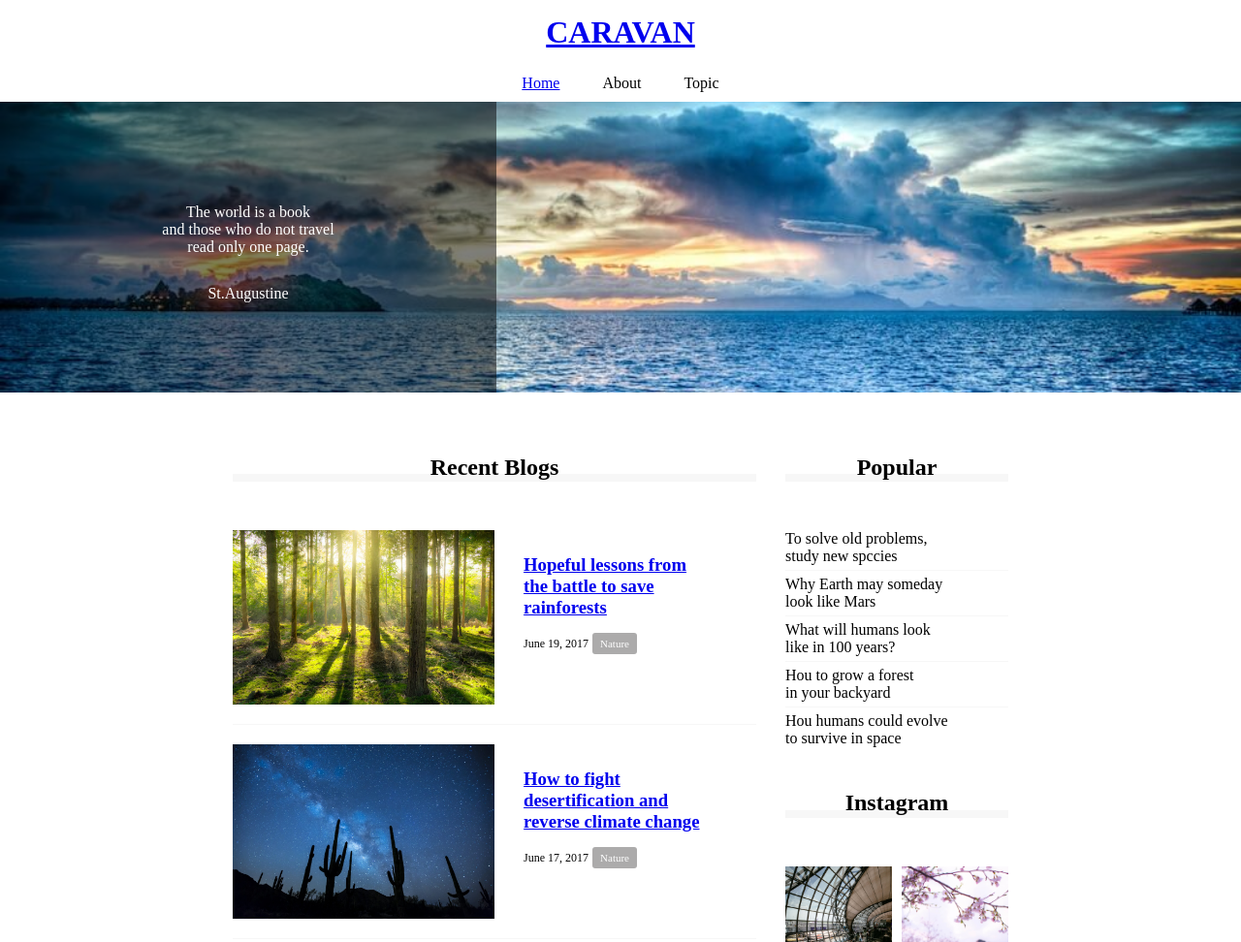
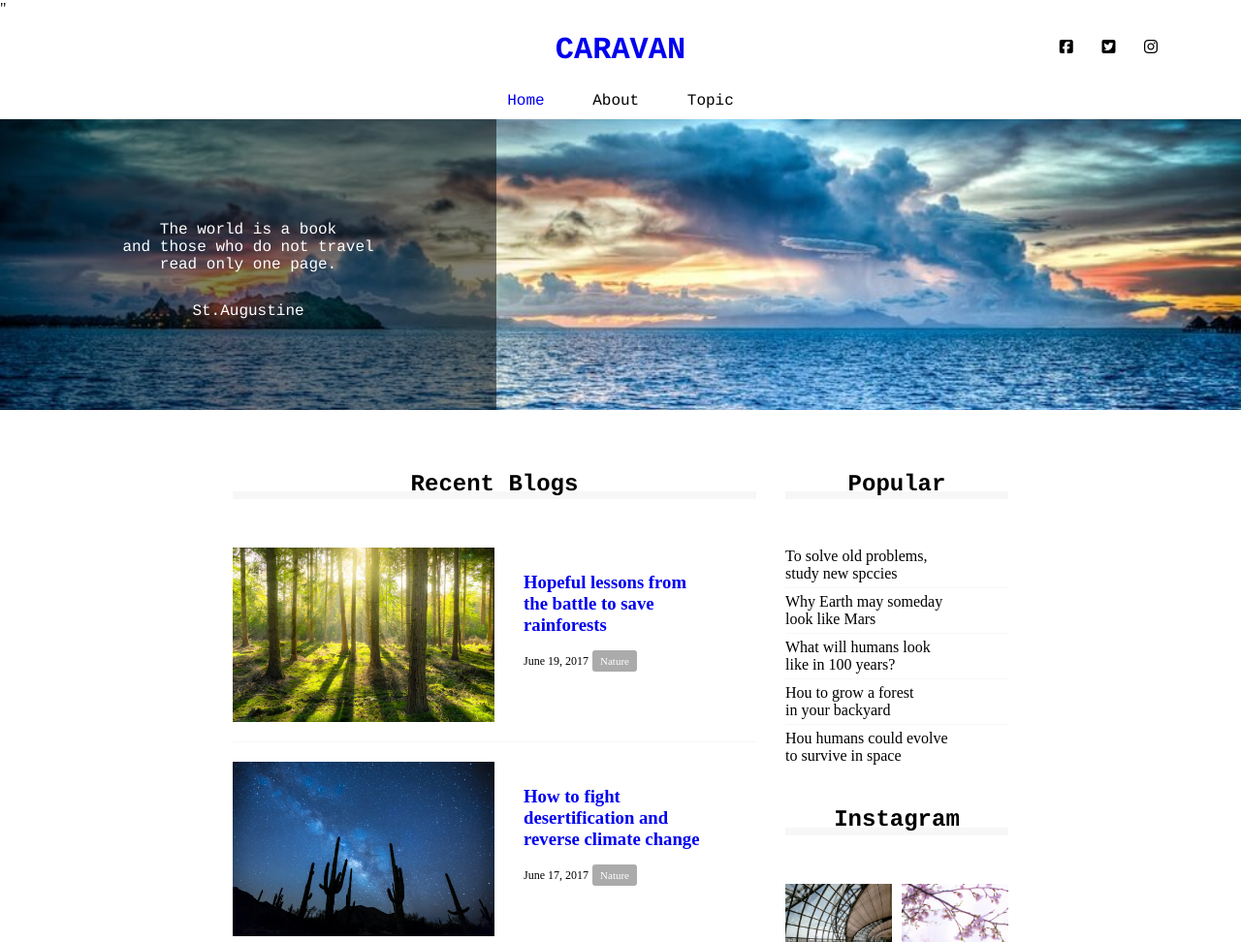
Before and after one commit to kawa789/CARAVAN, a plain HTML site: page index.html in a window 1280 px wide. Shown: the top 972 px of the page at 97% size. Drawn offline with Linux system fonts and the light colour scheme.

Commit message:
[Add]文章のスタイルを変更]

```diff
--- a/index.html
+++ b/index.html
@@ -2,6 +2,7 @@
 <html lang="ja">
   <head>
     <meta charset="UTF-8" />
+    <script src="https://kit.fontawesome.com/855a065c48.js" crossorigin="anonymous"></script>"
     <link rel="stylesheet" href="style.css" />
     <title>CARAVAN</title>
 
@@ -14,6 +15,12 @@
         CARAVAN
       </a>
       </h1>
+
+      <div class="social">
+        <i class="fab fa-facebook-square"></i>
+        <i class="fab fa-twitter-square"></i>
+        <i class="fab fa-instagram"></i>
+      </div>
     </header>
 
     <nav>
--- a/style.css
+++ b/style.css
@@ -2,6 +2,18 @@
   margin: 0;
   padding: 0;
   box-sizing: border-box;
+}
+
+a {
+  text-decoration: none;
+}
+
+header,
+nav,
+h2,
+.main-visual,
+footer {
+  font-family: Chalkduster, "Brandley Hand", Courier, "Segoe Print", sana-serif;
 }
 
 header {
@@ -9,6 +21,18 @@ header {
   padding: 15px 0;
   margin: 0 auto;
   text-align: center;
+  position: relative;
+}
+
+.social i {
+  display: inline-block;
+  margin-left: 20px;
+}
+
+.social {
+  position: absolute;
+  top: 22px;
+  right: 22px;
 }
 
 header .heading {
```
